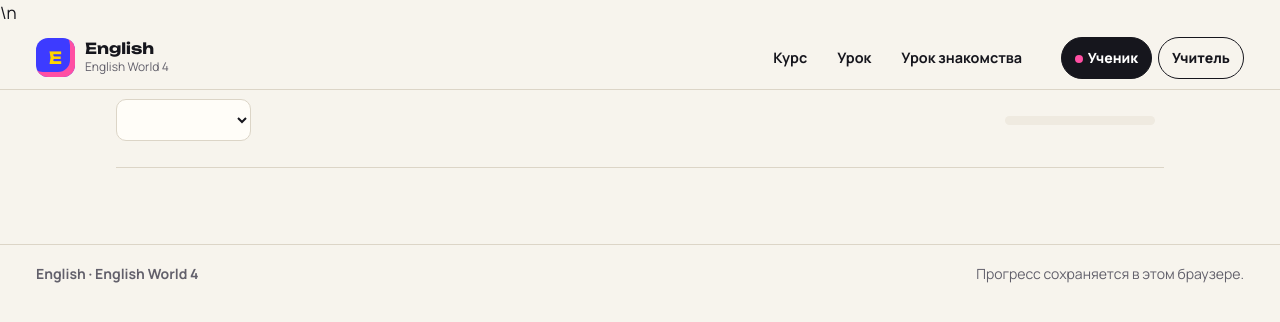
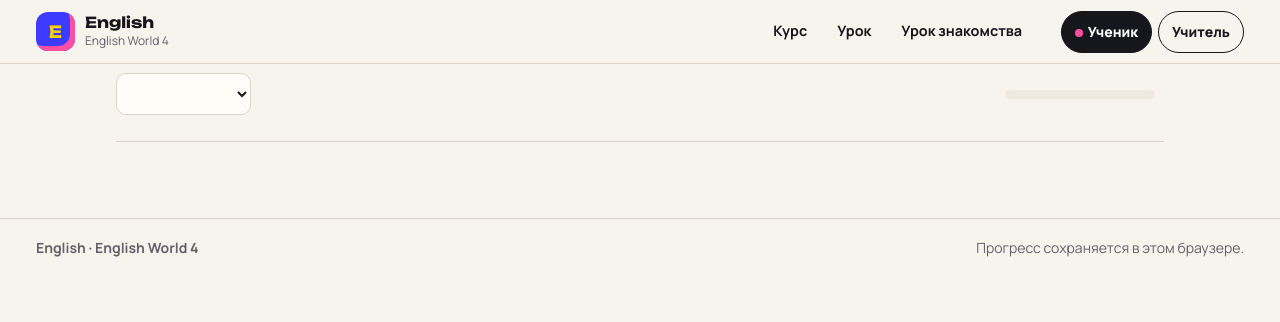
Before and after one commit to 0011nvg/english, a plain HTML site: page index.html in a window 1280 px wide. Drawn offline with Linux system fonts and the light colour scheme.

Commit message:
Fix malformed stylesheet markup on production index page

```diff
--- a/index.html
+++ b/index.html
@@ -8,7 +8,8 @@
   <title>English</title>
   <link rel="preload" href="assets/fonts/unbounded-latin-700-normal.woff2" as="font" type="font/woff2" crossorigin>
   <link rel="preload" href="assets/fonts/manrope-latin-400-normal.woff2" as="font" type="font/woff2" crossorigin>
-  <link rel="stylesheet" href="fonts.css">\n  <link rel="stylesheet" href="grammar-arcade.css?v=3">
+  <link rel="stylesheet" href="fonts.css">
+  <link rel="stylesheet" href="grammar-arcade.css?v=3">
   <link rel="stylesheet" href="styles.css?v=5">
 </head>
 <body>
```
